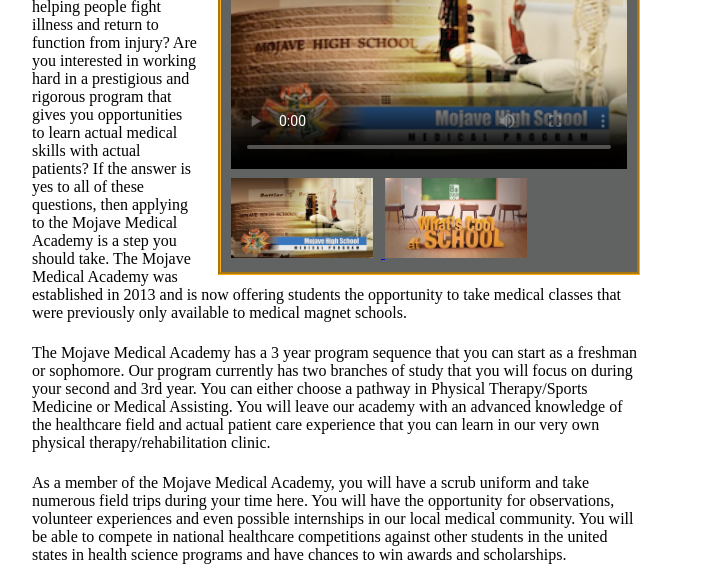
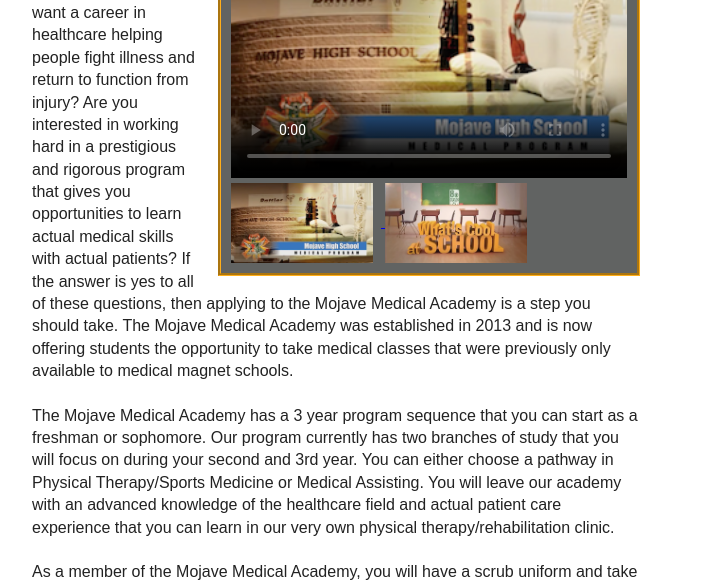
Before and after one commit to elijahglz/mhs-select-schools, a plain HTML site: page index.html in a window 1280 px wide. Shown: the part 193-776 px from the top of the page, without its empty margins (304-1012 px from the left). Drawn offline with Linux system fonts and the light colour scheme.

Commit message:
add back head links for css styles

```diff
--- a/index.html
+++ b/index.html
@@ -6,6 +6,9 @@
         <title>Mojave Medical Academy</title>
         <meta name="description" content="">
         <meta name="viewport" content="width=device-width, initial-scale=1">
+        <link rel="stylesheet" href="css/normalize.min.css">
+        <link rel="stylesheet" href="css/main.css">
+        <script src="js/vendor/modernizr-2.8.3.min.js"></script>
         <link rel="stylesheet" href="https://maxcdn.bootstrapcdn.com/font-awesome/4.5.0/css/font-awesome.min.css">
 
         <style>
```
